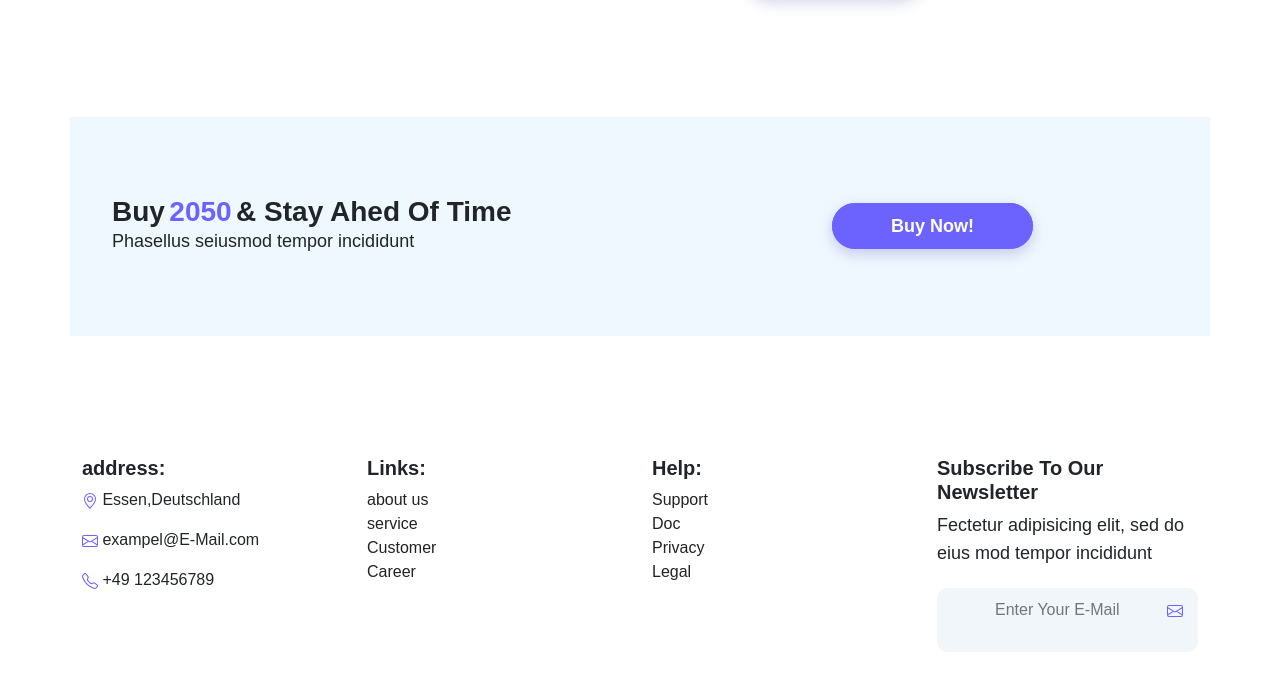
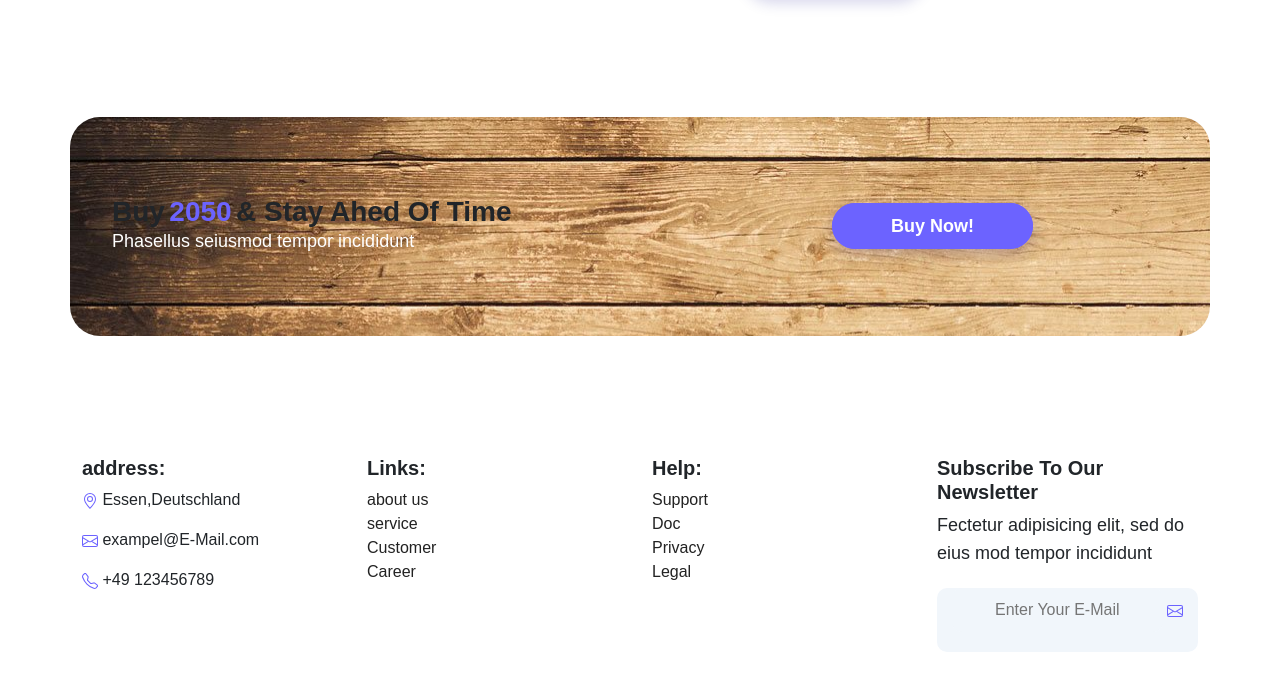
Before and after one commit to Danny1024-na/2050-page, a plain HTML site: page index.html in a window 1280 px wide. Shown: the part 8001-8701 px from the top of the page. Drawn offline with nearby package versions, Linux system fonts and the light colour scheme; files whose address does not match are found by name.

Commit message:
add a new Bg

```diff
--- a/index.html
+++ b/index.html
@@ -609,13 +609,13 @@
   </div>
 
   <!-- Buy -->
-  <div class="container" style="margin-top: 120px; background-color: aliceblue;">
+  <div class="container" style="margin-top: 120px; background-color: aliceblue;  background-image: url('Photos/background-holz-boden.jpg'); border-radius: 30px;">
     <div class="row" style="padding: 30px; align-items: center;">
       <div class="col-lg-8 mt-5">
         <h3 style="display: inline;  font-weight: 700;">Buy</h3>
         <h3 style="color: #6c63ff; display: inline;  font-weight: 700;">2050</h3>
         <h3 style="display: inline;  font-weight: 700;">& Stay Ahed Of Time</h3>
-        <p class="lorem">Phasellus seiusmod tempor incididunt</p>
+        <p class="lorem" style="color: white;">Phasellus seiusmod tempor incididunt</p>
       </div>
       <div class="col-lg-4">
         <a class="button" href="">Buy Now!</a>
```
Also changed, not shown: Photos/background-holz-boden.jpg (added).
